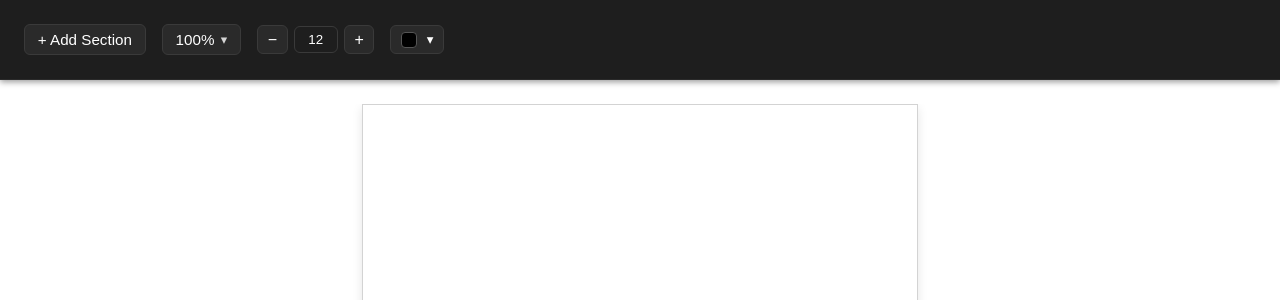
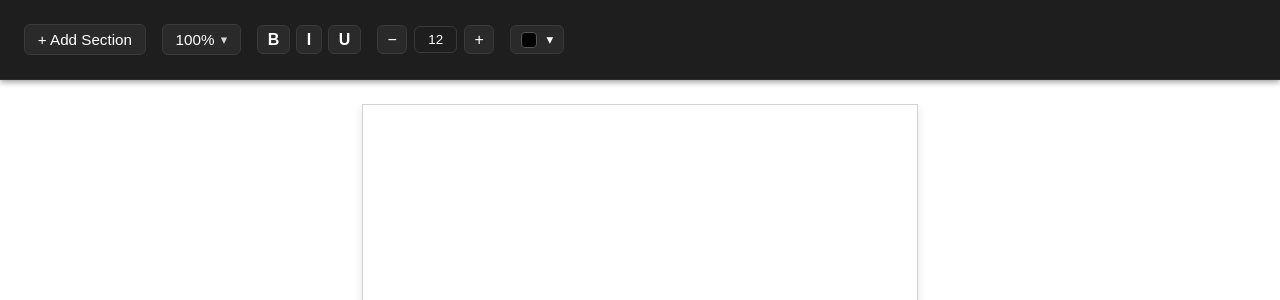
Before and after one commit to connork97/Resume-Builder, a React (Vite) app: page / in a window 1280 px wide. Shown: the top 300 px of the page. Built offline with nearby package versions, Linux system fonts and the light colour scheme.

Commit message:
added text formatting - bold/italicize/underline

```diff
--- a/src/App.jsx
+++ b/src/App.jsx
@@ -7,8 +7,9 @@ import Toolbar from "./Components/Toolbar/Toolbar.jsx";
 import Zoom from "./Components/Toolbar/Zoom.jsx";
 import AddSection from "./Components/Toolbar/AddSection.jsx";
 import Section from "./Components/Section.jsx";
+import TextFormatting from "./Components/Toolbar/TextFormatting.jsx";
 import FontSize from "./Components/Toolbar/FontSize.jsx";
-import FontColor from "./Components/Toolbar/FontColor";
+import FontColor from "./Components/Toolbar/FontColor.jsx";
 
 function App() {
 
@@ -47,6 +48,7 @@ function App() {
       <Toolbar>
         <AddSection handleAddSection={handleAddSection} />
         <Zoom zoom={zoom} setZoom={setZoom} />
+        <TextFormatting />
         <FontSize fontSize={fontSize} setFontSize={setFontSize} />
         <FontColor fontColor={fontColor} setFontColor={setFontColor} />
       </Toolbar>
--- /dev/null
+++ b/src/Components/Toolbar/TextFormatting.jsx
@@ -0,0 +1,87 @@
+import React from "react";
+import styles from "./TextFormatting.module.css";
+
+function TextFormatting() {
+  const [activeFormats, setActiveFormats] = React.useState({
+    bold: false,
+    italic: false,
+    underline: false,
+    strikeThrough: false
+  });
+
+  // Detect formatting when cursor moves
+  React.useEffect(() => {
+    const updateState = () => {
+      setActiveFormats({
+        bold: document.queryCommandState("bold"),
+        italic: document.queryCommandState("italic"),
+        underline: document.queryCommandState("underline"),
+        strikeThrough: document.queryCommandState("strikeThrough")
+      });
+    };
+
+    document.addEventListener("selectionchange", updateState);
+    return () => document.removeEventListener("selectionchange", updateState);
+  }, []);
+
+const toggle = (command) => {
+  const range = saveSelection();   // save cursor position
+  restoreSelection(range);         // restore it before applying formatting
+  document.execCommand(command, false, null);
+
+  setActiveFormats((prev) => ({
+    ...prev,
+    [command]: !prev[command]
+  }));
+};
+
+  const saveSelection = () => {
+  const sel = window.getSelection();
+  return sel.rangeCount > 0 ? sel.getRangeAt(0) : null;
+};
+
+const restoreSelection = (range) => {
+  if (!range) return;
+  const sel = window.getSelection();
+  sel.removeAllRanges();
+  sel.addRange(range);
+};
+
+  return (
+    <div className={styles.container}>
+      <button
+        className={`${styles.button} ${activeFormats.bold ? styles.active : ""}`}
+        onClick={() => toggle("bold")}
+        onMouseDown={(e) => e.preventDefault()}
+      >
+        B
+      </button>
+
+      <button
+        className={`${styles.button} ${activeFormats.italic ? styles.active : ""}`}
+        onClick={() => toggle("italic")}
+        onMouseDown={(e) => e.preventDefault()}
+      >
+        I
+      </button>
+
+      <button
+        className={`${styles.button} ${activeFormats.underline ? styles.active : ""}`}
+        onClick={() => toggle("underline")}
+        onMouseDown={(e) => e.preventDefault()}
+      >
+        U
+      </button>
+
+      {/* <button
+        className={`${styles.button} ${activeFormats.strikeThrough ? styles.active : ""}`}
+        onClick={() => toggle("strikeThrough")}
+        onMouseDown={(e) => e.preventDefault()}
+      >
+        S
+      </button> */}
+    </div>
+  );
+}
+
+export default TextFormatting;
--- /dev/null
+++ b/src/Components/Toolbar/TextFormatting.module.css
@@ -0,0 +1,25 @@
+.container {
+  display: flex;
+  align-items: center;
+  gap: 0.4rem;
+}
+
+.button {
+  background: #2a2a2a;
+  color: white;
+  border: 1px solid #3a3a3a;
+  padding: 0.3rem 0.6rem;
+  border-radius: 6px;
+  cursor: pointer;
+  font-size: 1rem;
+  font-weight: bold;
+}
+
+.active {
+  background: #444;
+  border-color: #666;
+}
+
+.button:hover {
+  background: #333333;
+}
```
Lines whose indentation alone changed are shown as unchanged.
